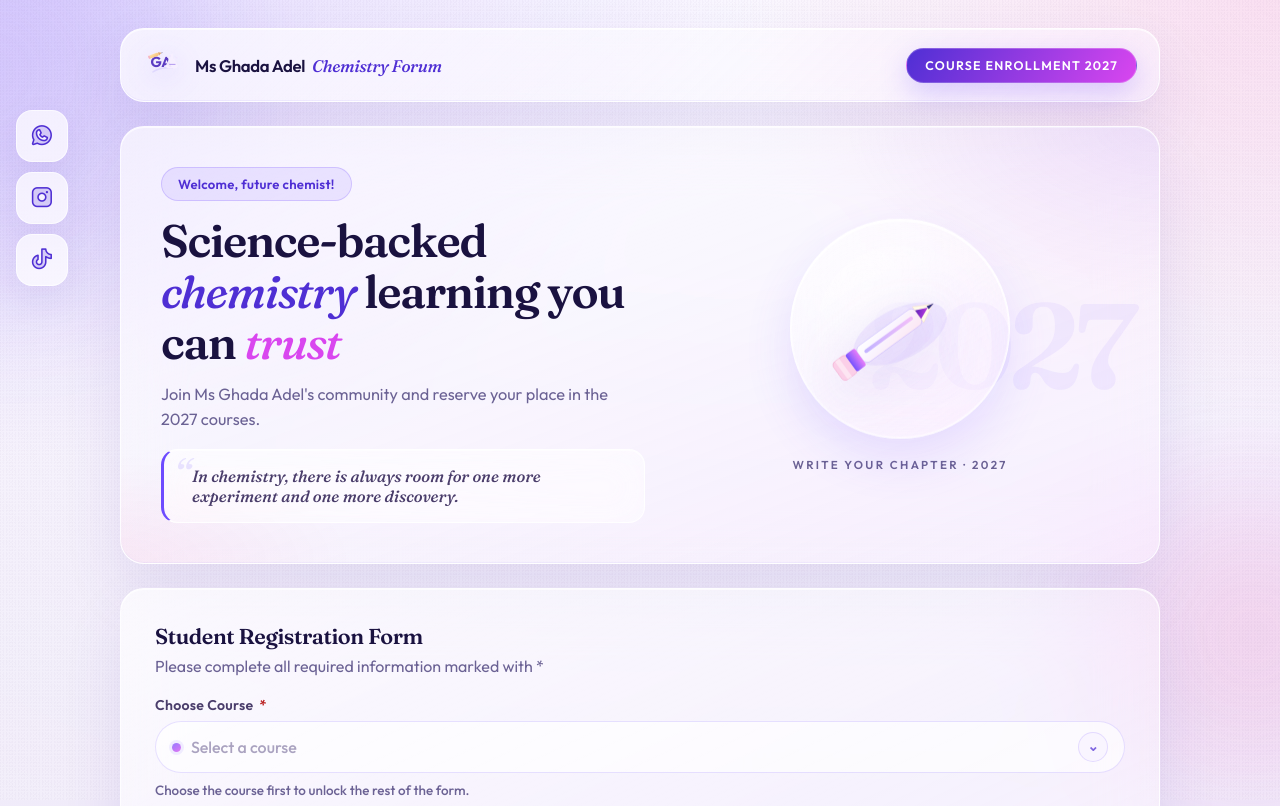
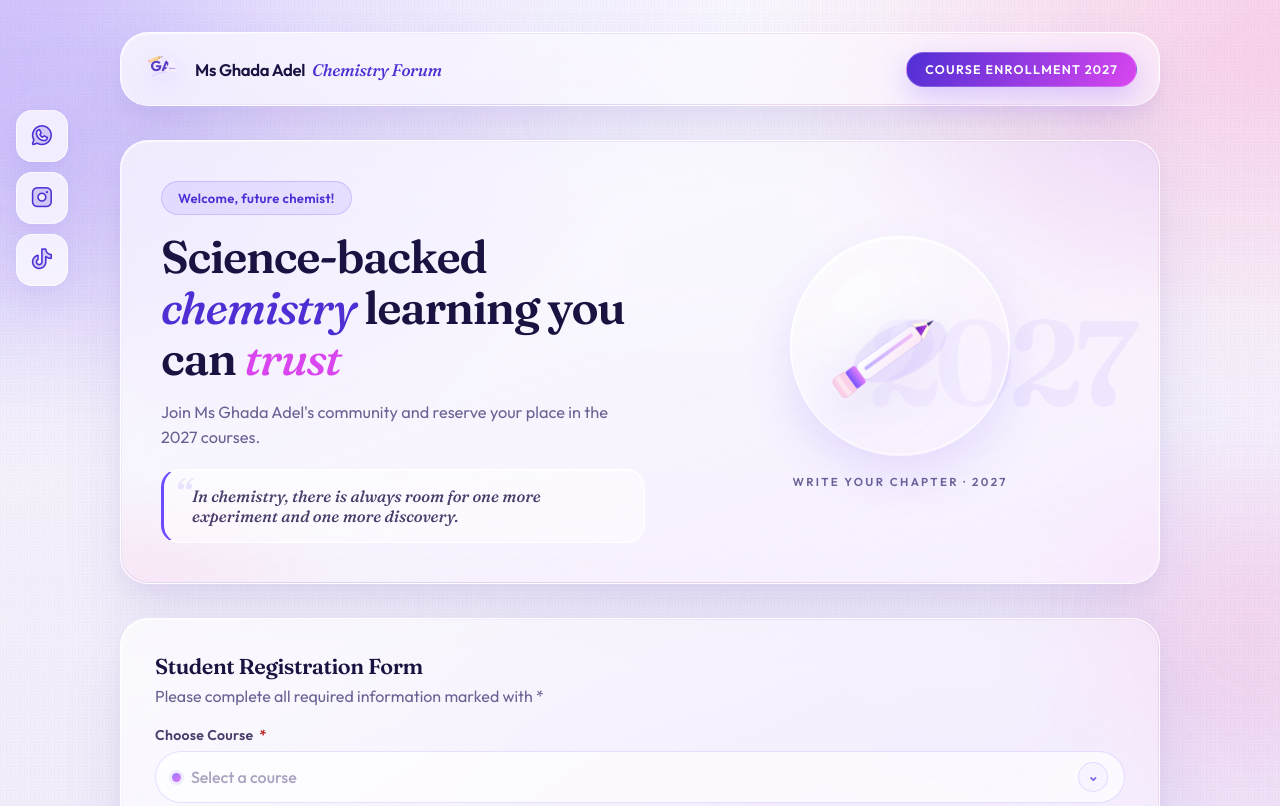
Before and after one commit to Mahmoudalalfi/ms-ghada-forum, a website: page index.html in a window 1280 px wide. Shown: the top 806 px of the page. Drawn offline with nearby package versions, Linux system fonts and the light colour scheme; animation ran at ten frames a second.

Commit message:
New Design2

```diff
--- a/index.html
+++ b/index.html
@@ -27,16 +27,17 @@
       --accent-2: #d946ef;
       --line: rgba(109, 75, 255, 0.12);
       --line-strong: rgba(109, 75, 255, 0.22);
-      --shadow: 0 28px 60px rgba(76, 42, 168, 0.1);
-      --shadow-tight: 0 14px 36px rgba(76, 42, 168, 0.08);
-      --shadow-hover: 0 36px 72px rgba(109, 75, 255, 0.14);
-      --radius-lg: 24px;
-      --radius-md: 16px;
+      --shadow: 0 32px 64px rgba(76, 42, 168, 0.09), 0 12px 24px rgba(76, 42, 168, 0.05);
+      --shadow-tight: 0 16px 40px rgba(76, 42, 168, 0.07), 0 4px 12px rgba(109, 75, 255, 0.04);
+      --shadow-hover: 0 44px 88px rgba(109, 75, 255, 0.13), 0 16px 32px rgba(217, 70, 239, 0.06);
+      --radius-lg: 28px;
+      --radius-md: 18px;
       --radius-sm: 12px;
       --ease-out-smooth: cubic-bezier(0.33, 1, 0.68, 1);
-      --timing: 280ms var(--ease-out-smooth);
-      --timing-slow: 720ms var(--ease-out-smooth);
-      --timing-soft: 520ms var(--ease-out-smooth);
+      --ease-premium: cubic-bezier(0.16, 1, 0.3, 1);
+      --timing: 320ms var(--ease-premium);
+      --timing-slow: 780ms var(--ease-premium);
+      --timing-soft: 560ms var(--ease-premium);
       --font-display: "Fraunces", "Georgia", serif;
       --font-ui: "Outfit", "Segoe UI", system-ui, sans-serif;
     }
@@ -58,6 +59,8 @@
       padding: 0;
       min-height: 100%;
       font-family: var(--font-ui);
+      -webkit-font-smoothing: antialiased;
+      -moz-osx-font-smoothing: grayscale;
       color: var(--ink);
       background-color: #f0ecfb;
       background-image:
@@ -77,6 +80,30 @@
       z-index: 0;
       opacity: 0.5;
       background: radial-gradient(ellipse 100% 80% at 50% 50%, transparent 0%, rgba(255, 255, 255, 0.4) 100%);
+    }
+
+    .ambient-bloom {
+      position: fixed;
+      inset: -20%;
+      pointer-events: none;
+      z-index: 0;
+      background:
+        radial-gradient(ellipse 50% 40% at 20% 30%, rgba(167, 139, 250, 0.22), transparent 55%),
+        radial-gradient(ellipse 45% 45% at 85% 20%, rgba(244, 114, 182, 0.16), transparent 50%),
+        radial-gradient(ellipse 60% 50% at 60% 90%, rgba(192, 132, 252, 0.12), transparent 55%);
+      animation: ambientDrift 28s ease-in-out infinite alternate;
+      will-change: transform, opacity;
+    }
+
+    @keyframes ambientDrift {
+      0% {
+        opacity: 0.85;
+        transform: translate(0, 0) scale(1);
+      }
+      100% {
+        opacity: 1;
+        transform: translate(2%, -1.5%) scale(1.04);
+      }
     }
 
     .floating-orb {
@@ -190,9 +217,52 @@
       position: relative;
       z-index: 1;
       width: min(1040px, 92vw);
-      margin: 28px auto 48px;
+      margin: 32px auto 56px;
       display: grid;
-      gap: 24px;
+      gap: clamp(22px, 3vw, 34px);
+    }
+
+    .panel-rim {
+      position: relative;
+      isolation: isolate;
+    }
+
+    .panel-rim::before {
+      content: "";
+      position: absolute;
+      inset: 0;
+      border-radius: inherit;
+      padding: 1px;
+      background: linear-gradient(
+        135deg,
+        rgba(255, 255, 255, 0.95) 0%,
+        rgba(167, 139, 250, 0.45) 42%,
+        rgba(244, 114, 182, 0.35) 78%,
+        rgba(255, 255, 255, 0.75) 100%
+      );
+      -webkit-mask: linear-gradient(#fff 0 0) content-box, linear-gradient(#fff 0 0);
+      mask: linear-gradient(#fff 0 0) content-box, linear-gradient(#fff 0 0);
+      -webkit-mask-composite: xor;
+      mask-composite: exclude;
+      pointer-events: none;
+      z-index: 1;
+      opacity: 0.55;
+    }
+
+    .top-bar .brand,
+    .top-bar .badge {
+      position: relative;
+      z-index: 2;
+    }
+
+    .course-regulations > * {
+      position: relative;
+      z-index: 2;
+    }
+
+    .form-card > * {
+      position: relative;
+      z-index: 2;
     }
 
     .top-bar {
@@ -216,14 +286,13 @@
         var(--shadow),
         inset 0 1px 0 var(--glass-highlight),
         inset 0 -1px 0 rgba(109, 75, 255, 0.06);
-      animation: slideUp 800ms var(--ease-out-smooth);
       transform-origin: top center;
       position: relative;
       transition: transform var(--timing-soft), box-shadow var(--timing-soft);
     }
 
     .top-bar:hover {
-      transform: translateY(-2px);
+      transform: translateY(-3px);
       box-shadow: var(--shadow-hover);
     }
 
@@ -298,13 +367,12 @@
         var(--shadow),
         inset 0 1px 0 var(--glass-highlight),
         inset 0 -1px 0 rgba(217, 70, 239, 0.05);
-      animation: slideUp 880ms var(--ease-out-smooth);
       position: relative;
       transition: transform var(--timing-soft), box-shadow var(--timing-soft);
     }
 
     .course-regulations:hover {
-      transform: translateY(-3px);
+      transform: translateY(-4px);
       box-shadow: var(--shadow-hover);
     }
 
@@ -375,14 +443,13 @@
         var(--shadow),
         inset 0 1px 0 var(--glass-highlight),
         inset 0 -1px 0 rgba(109, 75, 255, 0.05);
-      animation: slideUp 920ms var(--ease-out-smooth);
       position: relative;
       overflow: hidden;
       transition: transform var(--timing-soft), box-shadow var(--timing-soft);
     }
 
     .hero:hover {
-      transform: translateY(-3px);
+      transform: translateY(-4px);
       box-shadow: var(--shadow-hover);
     }
 
@@ -390,6 +457,7 @@
       content: "";
       position: absolute;
       inset: 0;
+      z-index: 0;
       background:
         radial-gradient(ellipse 55% 70% at 100% 0%, rgba(167, 139, 250, 0.14), transparent 55%),
         radial-gradient(ellipse 45% 50% at 0% 100%, rgba(244, 114, 182, 0.1), transparent 50%);
@@ -409,11 +477,12 @@
       letter-spacing: -0.06em;
       pointer-events: none;
       user-select: none;
+      z-index: 0;
     }
 
     .hero-inner {
       position: relative;
-      z-index: 1;
+      z-index: 2;
       display: grid;
       gap: 28px;
       align-items: center;
@@ -428,7 +497,56 @@
 
     .hero-copy {
       display: grid;
-      gap: 14px;
+      gap: 16px;
+    }
+
+    .hero .hero-copy > * {
+      opacity: 0;
+      transform: translateY(22px);
+      filter: blur(6px);
+      transition:
+        opacity 1s var(--ease-premium),
+        transform 1s var(--ease-premium),
+        filter 1s var(--ease-premium);
+    }
+
+    .hero.reveal.is-visible .hero-copy > * {
+      opacity: 1;
+      transform: translateY(0);
+      filter: blur(0);
+    }
+
+    .hero.reveal.is-visible .welcome {
+      transition-delay: 0.1s;
+    }
+
+    .hero.reveal.is-visible .hero-title {
+      transition-delay: 0.2s;
+    }
+
+    .hero.reveal.is-visible .subtitle {
+      transition-delay: 0.3s;
+    }
+
+    .hero.reveal.is-visible .quote-box {
+      transition-delay: 0.4s;
+    }
+
+    .hero .hero-visual {
+      opacity: 0;
+      transform: translateY(20px) scale(0.97);
+      filter: blur(5px);
+      transition:
+        opacity 1.05s var(--ease-premium),
+        transform 1.05s var(--ease-premium),
+        filter 1.05s var(--ease-premium);
+    }
+
+    .hero.reveal.is-visible .hero-visual {
+      opacity: 1;
+      transform: translateY(0) scale(1);
+      filter: blur(0);
+      transition-delay: 0.26s;
     }
 
     .hero-visual {
@@ -596,14 +714,13 @@
         inset 0 1px 0 var(--glass-highlight),
         inset 0 -1px 0 rgba(217, 70, 239, 0.05);
       padding: clamp(22px, 3vw, 34px);
-      animation: slideUp 1000ms var(--ease-out-smooth);
       position: relative;
       overflow: visible;
       transition: transform var(--timing-soft), box-shadow var(--timing-soft);
     }
 
     .form-card:hover {
-      transform: translateY(-3px);
+      transform: translateY(-4px);
       box-shadow: var(--shadow-hover);
     }
 
@@ -1023,24 +1140,41 @@
     }
 
     .reveal {
+      --reveal-delay: 0ms;
       opacity: 0;
-      transform: translateY(28px);
-      filter: blur(4px);
+      transform: translateY(32px) scale(0.992);
+      filter: blur(5px);
       transition:
-        opacity 900ms var(--ease-out-smooth),
-        transform 900ms var(--ease-out-smooth),
-        filter 900ms var(--ease-out-smooth);
+        opacity 1050ms var(--ease-premium) var(--reveal-delay),
+        transform 1050ms var(--ease-premium) var(--reveal-delay),
+        filter 950ms var(--ease-premium) var(--reveal-delay);
     }
 
     .reveal.is-visible {
       opacity: 1;
-      transform: translateY(0);
+      transform: translateY(0) scale(1);
       filter: blur(0);
+    }
+
+    .reveal-d0 {
+      --reveal-delay: 0ms;
+    }
+
+    .reveal-d1 {
+      --reveal-delay: 100ms;
+    }
+
+    .reveal-d2 {
+      --reveal-delay: 200ms;
+    }
+
+    .reveal-d3 {
+      --reveal-delay: 300ms;
     }
 
     @keyframes float {
       0%, 100% { transform: translateY(0) scale(1); }
-      50% { transform: translateY(-16px) scale(1.02); }
+      50% { transform: translateY(-18px) scale(1.02); }
     }
 
     @keyframes slideUp {
@@ -1129,6 +1263,15 @@
         min-height: 160px;
       }
 
+      .reveal {
+        filter: none !important;
+      }
+
+      .hero .hero-copy > *,
+      .hero .hero-visual {
+        filter: none !important;
+      }
+
       h1 {
         font-size: clamp(1.45rem, 7vw, 2rem);
         line-height: 1.15;
@@ -1253,12 +1396,24 @@
       .hero-pencil-glass {
         animation: none !important;
       }
+
+      .ambient-bloom {
+        animation: none !important;
+      }
+
+      .hero .hero-copy > *,
+      .hero .hero-visual {
+        opacity: 1 !important;
+        transform: none !important;
+        transition: none !important;
+      }
     }
   </style>
 </head>
 <body>
   <div class="floating-orb orb-1"></div>
   <div class="floating-orb orb-2"></div>
+  <div class="ambient-bloom" aria-hidden="true"></div>
   <div class="grain"></div>
   <aside class="social-rail" aria-label="Social links">
     <a class="social-link whatsapp" href="https://wa.me/201002776949" target="_blank" rel="noopener noreferrer" aria-label="WhatsApp">
@@ -1273,7 +1428,7 @@
   </aside>
 
   <main class="page">
-    <section class="top-bar reveal">
+    <section class="top-bar reveal reveal-d0 panel-rim">
       <div class="brand">
         <span class="brand-logo" aria-hidden="true">
           <svg viewBox="0 0 64 64" role="img" aria-label="GA pencil logo">
@@ -1305,13 +1460,13 @@
       <span class="badge">Course Enrollment 2027</span>
     </section>
 
-    <section class="course-regulations reveal" id="courseRegulations" hidden aria-live="polite">
+    <section class="course-regulations reveal reveal-d1 panel-rim" id="courseRegulations" hidden aria-live="polite">
       <h2 class="course-regulations-title">Course schedule &amp; regulations</h2>
       <p class="course-regulations-course" id="courseRegulationsCourseLabel"></p>
       <div class="course-regulations-body" id="courseRegulationsBody"></div>
     </section>
 
-    <section class="hero reveal">
+    <section class="hero reveal reveal-d2 panel-rim">
       <div class="hero-year" aria-hidden="true">2027</div>
       <div class="hero-inner">
         <div class="hero-copy">
@@ -1356,7 +1511,7 @@
       </div>
     </section>
 
-    <section class="form-card reveal">
+    <section class="form-card reveal reveal-d3 panel-rim">
       <h2 class="form-title">Student Registration Form</h2>
       <p class="form-subtitle">Please complete all required information marked with *</p>
 
@@ -1548,7 +1703,7 @@
           observer.unobserve(entry.target);
         }
       });
-    }, { threshold: 0.14 });
+    }, { root: null, rootMargin: "0px 0px -6% 0px", threshold: 0.08 });
 
     revealElements.forEach(function (element) {
       observer.observe(element);
```
